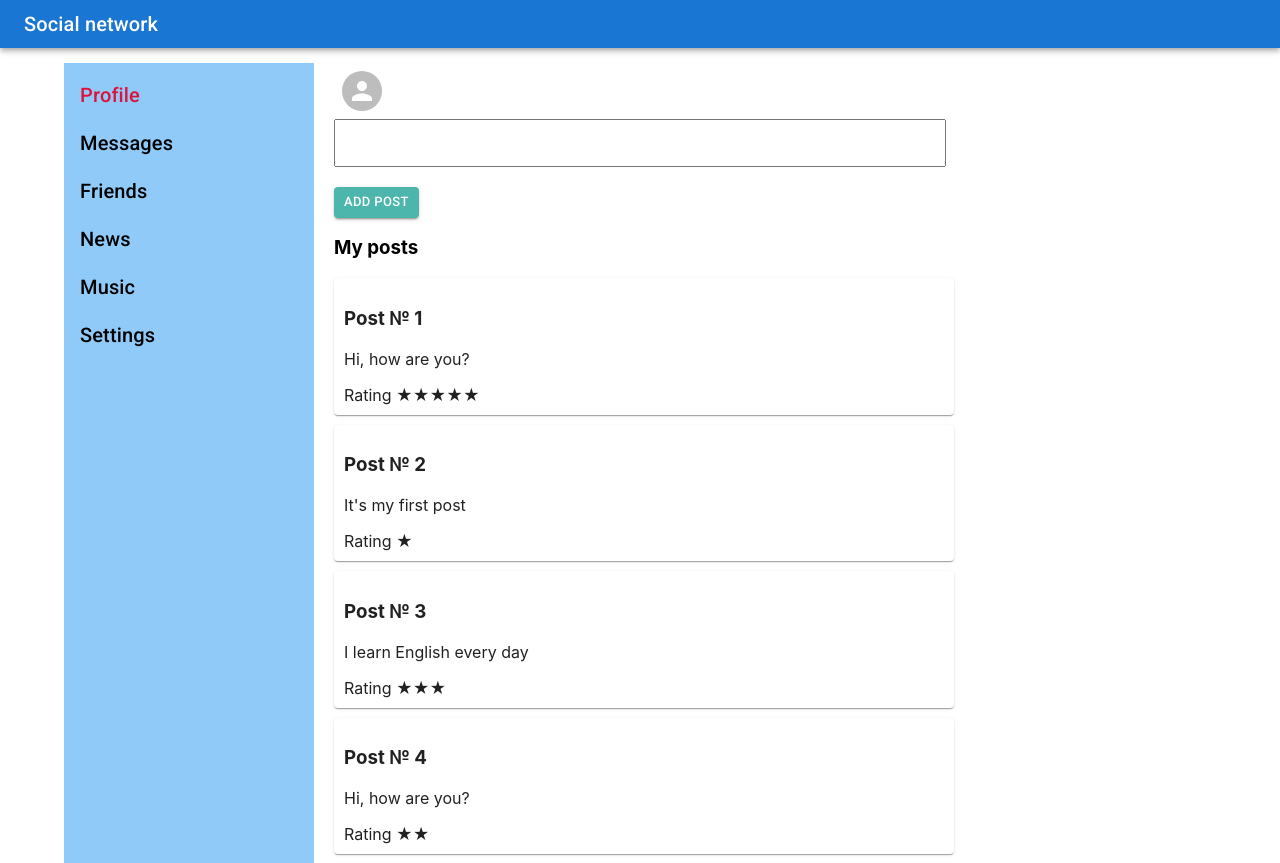
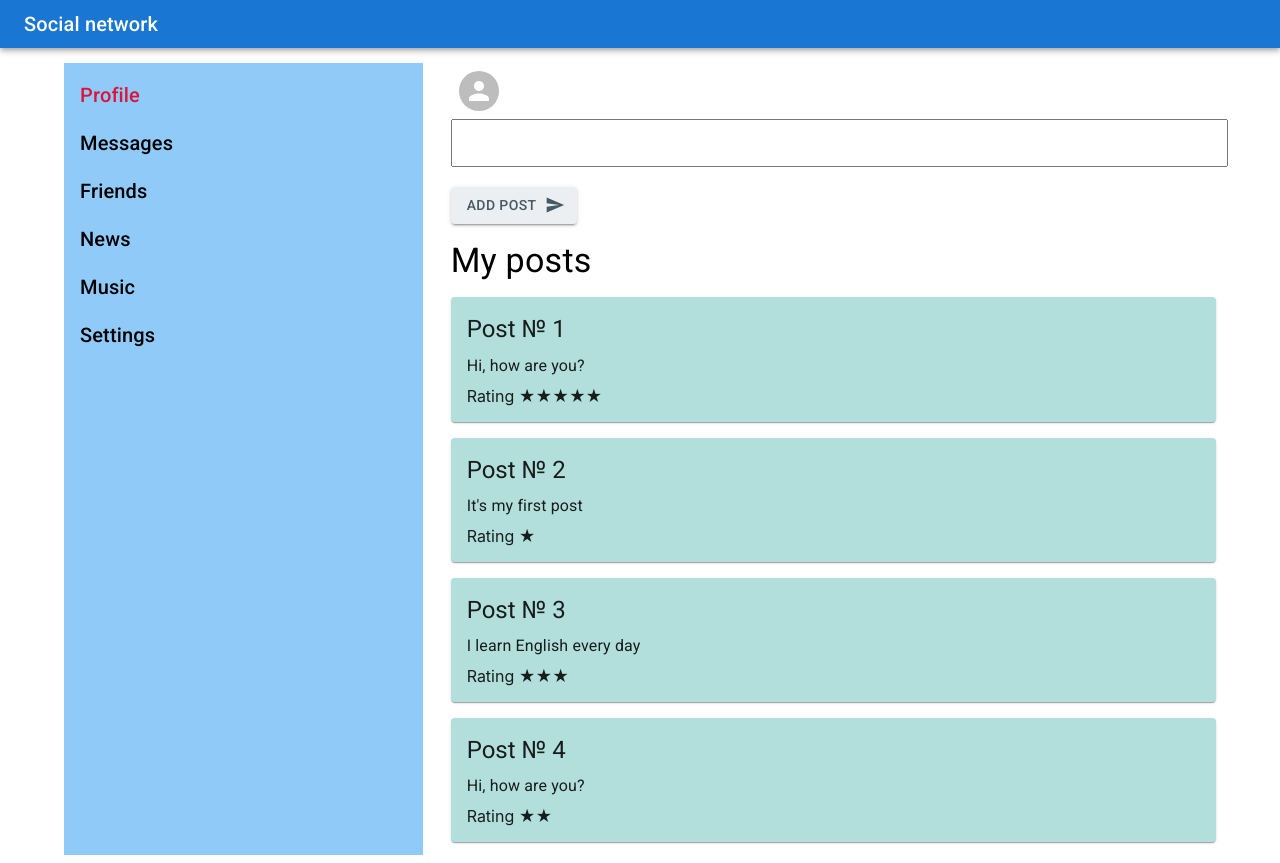
Before and after one commit to Alex-Sapon/social_network, a React (Create React App) app: page /profile in a window 1280 px wide. Built offline with nearby package versions, Linux system fonts and the light colour scheme.

Commit message:
Delete file render

```diff
--- a/src/app.tsx
+++ b/src/app.tsx
@@ -14,31 +14,42 @@ import News from "./components/news/news";
 import Music from "./components/music/music";
 import Settings from "./components/settings/settings";
 
-//** Type of state **//
 import {PagesProps} from "./index";
 
-//** Styles from MUI **//
-import {Container} from "@mui/material";
+import {Container, Grid} from "@mui/material";
 
 const App: FC<PagesProps> = (state) => {
     return (
         <BrowserRouter>
             <Header/>
-            <Container sx={{display: 'flex', height: '100vh'}}>
+            <Container sx={{
+                height: '100vh'
+            }}>
+                <Grid
+                    container
+                    spacing={1}
+                    columns={12}>
+                    <Grid item sm={4} sx={{height: '100vh'}}>
                         <Navbar/>
+                    </Grid>
+                    <Grid item xs={8}>
                         <Routes>
                             <Route path="/profile" element={<Profile
                                 posts={state.posts}
                                 addPost={state.addPost}
                                 textArea={state.textArea}
                                 updateNewPostText={state.updateNewPostText}/>}/>
-                    <Route path="/messages/*" element={<Messages messages={state.messages} users={state.users}/>}/>
+                            <Route path="/messages/*"
+                                   element={<Messages messages={state.messages} users={state.users}/>}/>
                             <Route path="/friends/*" element={<Friends users={state.users}/>}/>
                             <Route path="/news/" element={<News/>}/>
                             <Route path="/music" element={<Music/>}/>
                             <Route path="/settings" element={<Settings/>}/>
                         </Routes>
+                    </Grid>
+                </Grid>
             </Container>
+
         </BrowserRouter>
     );
 }
--- a/src/components/messages/messages.tsx
+++ b/src/components/messages/messages.tsx
@@ -15,7 +15,7 @@ const Messages: FC<PagesProps> = (state) => {
         <Box className={styles.dialogs} sx={{flexGrow: 1}}>
             <h3 className={styles.title}>Your friends</h3>
             <ul className={styles.list}>
-                {state.users?.map(user => <Dialog key={user.id} id={user.id} name={user.name}/>)}
+                {state.users?.map((user, i)=> <Dialog key={i} id={i + 1} name={user.name}/>)}
             </ul>
             <Typography className={styles.messages} sx={{padding: '0px 20px'}}>
                 {state.messages?.map(text => <Message message={text.message}/>)}
--- a/src/components/navbar/navbar.tsx
+++ b/src/components/navbar/navbar.tsx
@@ -9,10 +9,10 @@ import {Box, List, ListItem, Typography} from '@mui/material';
 import {blue, red} from '@mui/material/colors';
 
 const navbarStyles = {
-    width: '250px',
     backgroundColor: blue[200],
     marginRight: "20px",
-    color: red[200]
+    color: red[200],
+    height: '100%'
 }
 
 const Navbar: FC = () => {
--- a/src/components/profile/description/description.module.css
+++ b/src/components/profile/description/description.module.css
@@ -1,3 +1,3 @@
-.content {
-    grid-area: content;
+textarea {
+    width: 100%;
 }
--- a/src/components/profile/description/description.tsx
+++ b/src/components/profile/description/description.tsx
@@ -3,14 +3,14 @@ import styles from './description.module.css';
 import {PagesProps} from "../../../index";
 
 import {Avatar, Box, Button, ListItem} from "@mui/material";
-import {teal} from "@mui/material/colors";
+import {blueGrey} from "@mui/material/colors";
+import SendIcon from '@mui/icons-material/Send';
 
 const Description: FC<PagesProps> = (state) => {
     const textAreaRef = useRef<HTMLTextAreaElement>(null!);
 
     const addPost = () => {
         if (state.addPost) state.addPost();
-        // if (state.updateNewPostText) state.updateNewPostText('');
     }
 
     const onPostChange = () => {
@@ -19,16 +19,25 @@ const Description: FC<PagesProps> = (state) => {
     }
 
     return (
-        <Box sx={{width: 600, maxWidth: '100%'}}>
+        <Box>
             <ListItem sx={{padding: '0.5rem'}}>
                 <Avatar></Avatar>
             </ListItem>
             <form action="submit">
-                <textarea ref={textAreaRef} value={state.textArea} onChange={onPostChange}/>
+                <textarea
+                    ref={textAreaRef}
+                    value={state.textArea}
+                    onChange={onPostChange}/>
                 <Button
-                    size="small"
-                    variant='contained'
-                    sx={{bgcolor: teal[300]}}
+                    size="medium"
+                    variant="contained"
+                    sx={{
+                        marginBottom: "1rem",
+                        backgroundColor: blueGrey[50],
+                        color: blueGrey[700],
+                        '&:hover': {backgroundColor: blueGrey[200]}
+                    }}
+                    endIcon={<SendIcon/>}
                     onClick={addPost}
                 >Add post</Button>
             </form>
--- a/src/components/profile/posts/post/post.tsx
+++ b/src/components/profile/posts/post/post.tsx
@@ -4,19 +4,27 @@ import Rating from '../rating/rating';
 import {PagesProps} from "../../../../index";
 
 //** Styles from MUI **//
-import {Card} from "@mui/material";
-
+import {Card, Typography} from "@mui/material";
+import {teal} from "@mui/material/colors";
 
 const Post: FC<PagesProps> = ({posts}) => {
     return (
         <>
             {posts?.map((post, i) =>
-                <Card key={i} sx={{
-                    padding: '10px',
-                    marginBottom: '10px',
-                    width: '100%'}}>
-                    <h3>Post № {post.id}</h3>
-                    <p>{post.message}</p>
+                <Card key={post.id} sx={{
+                    padding: '1rem',
+                    marginBottom: '1rem',
+                    bgcolor: teal[100]
+                }}>
+                    <Typography
+                        variant="h5"
+                        component="h5"
+                        sx={{marginBottom: '0.5rem'}}
+                    >Post № {i + 1}</Typography>
+                    <Typography
+                        component="p"
+                        sx={{marginBottom: '0.5rem'}}
+                    >{post.message}</Typography>
                     <Rating stars={post.likesCount}/>
                 </Card>
             )}
--- a/src/components/profile/posts/posts.tsx
+++ b/src/components/profile/posts/posts.tsx
@@ -1,11 +1,16 @@
 import React, {FC} from 'react';
 import Post from './post/post';
 import {PagesProps} from "../../../index";
+import {Typography} from "@mui/material";
 
 const Posts: FC<PagesProps> = ({posts}) => {
     return (
         <>
-            <h3>My posts</h3>
+            <Typography
+                variant="h4"
+                component="h4"
+                sx={{marginBottom: '1rem'}}
+            >My posts</Typography>
             <Post posts={posts}/>
         </>
     )
--- a/src/index.tsx
+++ b/src/index.tsx
@@ -1,8 +1,8 @@
 import React from 'react';
 import './index.css';
-
-import {MessagesProps, PostsProps, UsersProps, state} from "./redux/state";
-import {renderEntireTree} from "./render";
+import {MessagesProps, PostsProps, UsersProps, state, updateNewPost, addPost, subscribe} from "./redux/state";
+import ReactDOM from "react-dom";
+import App from "./app";
 
 export interface PagesProps {
     posts?: PostsProps[]
@@ -13,4 +13,15 @@ export interface PagesProps {
     updateNewPostText?: (text: string) => void
 }
 
-renderEntireTree({state});
+const renderEntireTree = (state: PagesProps) => {
+    ReactDOM.render(<App
+        posts={state.posts}
+        users={state.users}
+        messages={state.messages}
+        textArea={state.textArea}
+        updateNewPostText={updateNewPost}
+        addPost={addPost}/>, document.getElementById('root'));
+};
+
+renderEntireTree(state);
+subscribe(renderEntireTree);
--- a/src/redux/state.ts
+++ b/src/redux/state.ts
@@ -1,4 +1,8 @@
-import {renderEntireTree} from "../render";
+import {PagesProps} from "../index";
+
+let renderEntireTree = (state: PagesProps) => (
+    console.log('Hello')
+)
 
 export interface PostsProps {
     id: number
@@ -13,10 +17,6 @@ export interface UsersProps {
 
 export interface MessagesProps {
     message: string
-}
-
-export interface StateTypeProps {
-    state: typeof state
 }
 
 export const state = {
@@ -51,10 +51,15 @@ export const addPost = () => {
     }
     state.posts.push(post)
     state.textArea = '';
-    renderEntireTree({state});
+    renderEntireTree(state);
 }
 
-export const updateNewPostText = (newText: string) => {
+export const updateNewPost = (newText: string) => {
     state.textArea = newText;
-    renderEntireTree({state});
+    renderEntireTree(state);
+    console.log(state)
 }
+
+export const subscribe = (observer: (state: PagesProps) => void) => {
+    renderEntireTree = observer; // pattern observer
+}
--- a/src/render.tsx
+++ /dev/null
@@ -1,14 +0,0 @@
-import React from "react";
-import ReactDOM from "react-dom";
-import App from "./app";
-import {addPost, updateNewPostText, StateTypeProps} from "./redux/state";
-
-export const renderEntireTree = ({state}: StateTypeProps) => {
-    ReactDOM.render(<App
-        posts={state.posts}
-        users={state.users}
-        messages={state.messages}
-        textArea={state.textArea}
-        updateNewPostText={updateNewPostText}
-        addPost={addPost}/>, document.getElementById('root'));
-};
```
Lines whose indentation alone changed are shown as unchanged.
